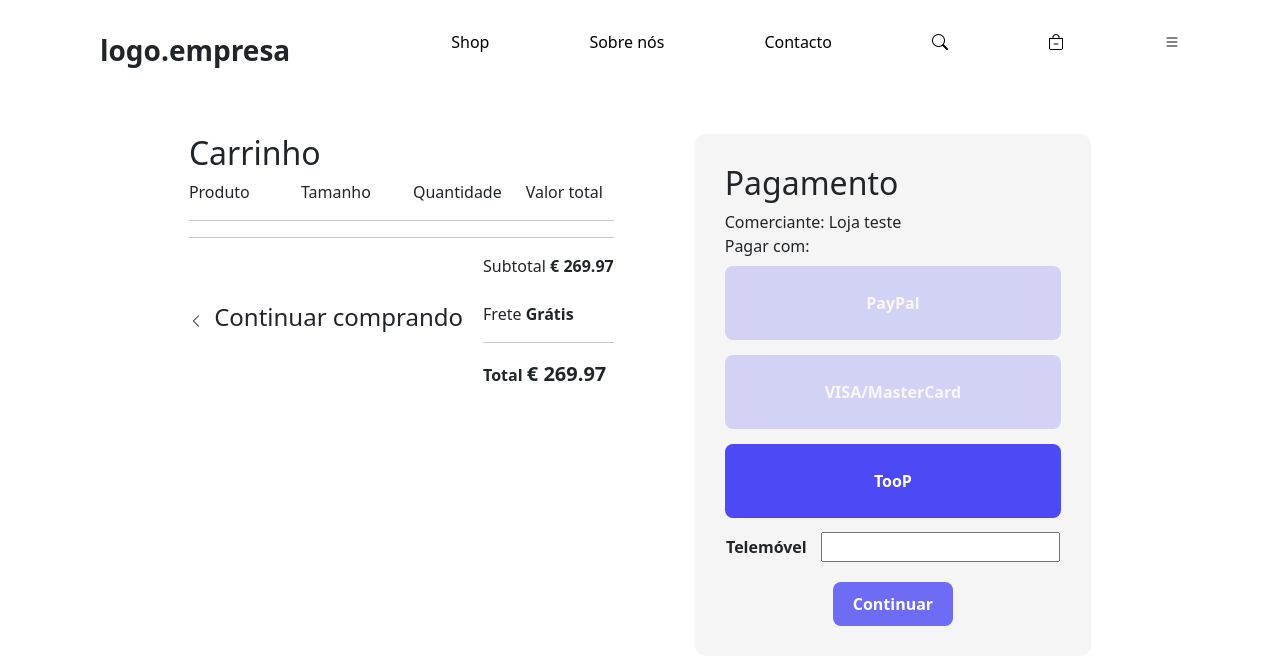
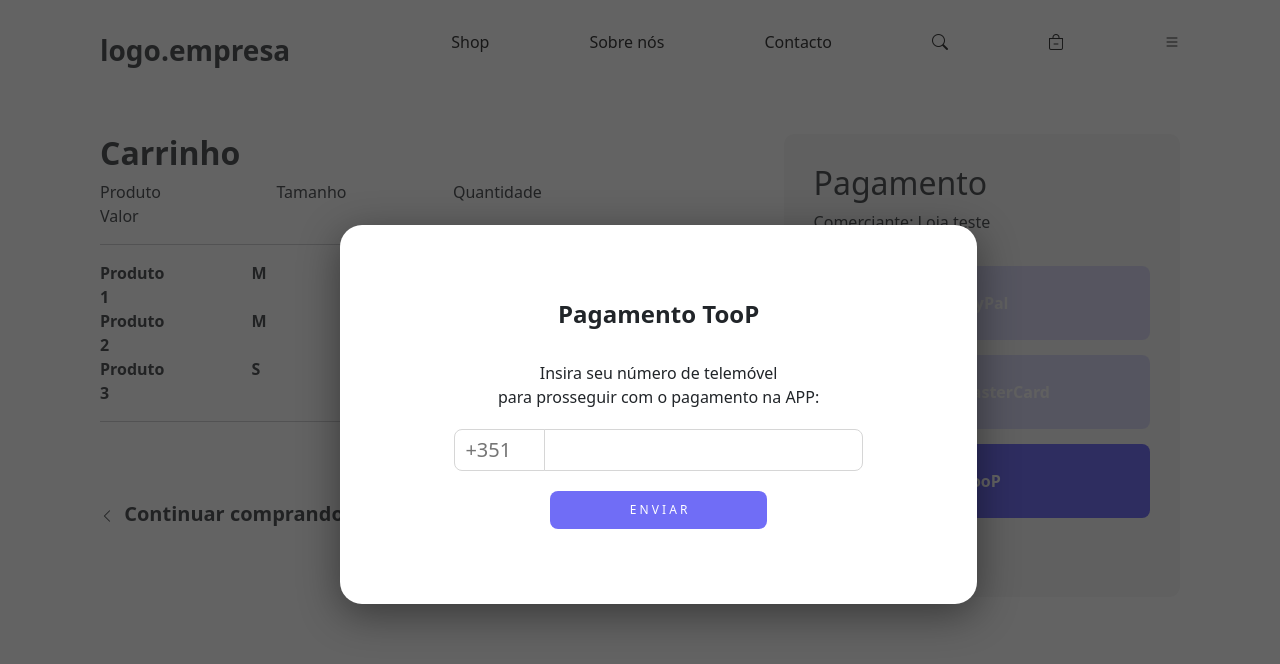
Before and after one commit to VIA-Consulting/toop-push-web, a plain HTML site: page index.html in a window 1280 px wide. Both pictures are taken after a click on the button "TooP". Drawn offline with nearby package versions, Linux system fonts and the light colour scheme.

Commit message:
feat: modal

```diff
--- a/index.html
+++ b/index.html
@@ -28,9 +28,10 @@
   </header>
 
   <main>
+    <section>
       <div>
         <div>
-        <h2>Carrinho</h2>
+          <h2><strong>Carrinho</strong></h2>
           <div class="row">
             <div class="col">
               <span>Produto</span>
@@ -42,22 +43,66 @@
               <span>Quantidade</span>
             </div>
             <div class="col">
-            <span>Valor total</span>
+              <span>Valor</span>
             </div>
           </div>
           <hr>
+          <div class="row">
+            <div class="col">
+              <strong>Produto 1</strong>
+            </div>
+            <div class="col">
+              <strong>M</strong>
+            </div>
+            <div class="col">
+              <strong>1</strong>
+            </div>
+            <div class="col">
+              <strong>€89.99</strong>
+            </div>
+          </div>
+          <div class="row">
+            <div class="col">
+              <strong>Produto 2</strong>
+            </div>
+            <div class="col">
+              <strong>M</strong>
+            </div>
+            <div class="col">
+              <strong>1</strong>
+            </div>
+            <div class="col">
+              <strong>€79.99</strong>
+            </div>
+          </div>
+          <div class="row">
+            <div class="col">
+              <strong>Produto 3</strong>
+            </div>
+            <div class="col">
+              <strong>S</strong>
+            </div>
+            <div class="col">
+              <strong>1</strong>
+            </div>
+            <div class="col">
+              <strong>€99.99</strong>
+            </div>
+          </div>
           <hr>
         </div>
 
         <div id="total-container">
           <div>
-          <h4>
+            <h5>
+              <strong>
                 <i style="font-size: 14px; margin-right: 5px;" class="bi bi-chevron-left"></i>
                 Continuar comprando
-          </h4>
+              </strong>
+            </h5>
           </div>
 
-        <div>
+          <div class="subtotal">
             <div>
               <span>Subtotal</span>
               <span><strong>€ 269.97</strong></span>
@@ -72,7 +117,7 @@
               <span><strong>Total</strong></span>
               <span style="font-size: 20px; font-weight: bold;">
                 €
-              <span id="total" style="font-size: 20px; font-weight: bold;">269.97</span>
+                <span id="total">269.97</span>
               </span>
             </div>
           </div>
@@ -98,13 +143,23 @@
           <button class="payment">
             <strong>TooP</strong>
           </button>
-        <form id="phone">
-          <label for="number">Telemóvel</label>
+        </div>
+      </div>
+    </section>
+
+    <div id="phone-container"></div>
+    <div id="phone">
+      <div>
+        <form>
+          <h4><strong>Pagamento TooP</strong></h4>
+          <br>
+          <span>Insira seu número de telemóvel<br>para prosseguir com o pagamento na APP:</span>
+          <div>
+            <input id="country" type="text" placeholder="+351">
             <input type="number" name="number" id="number">
+          </div>
+          <button type="button" id="enviar">E N V I A R</button>
         </form>
-      </div>
-      <div>
-        <button id="submit">Continuar</button>
       </div>
     </div>
   </main>
--- a/script.js
+++ b/script.js
@@ -9,8 +9,10 @@ paymentButtons.forEach((button, index) => {
     button.classList.add("active");
 
     if (index === 2) {
+      document.querySelector("#phone-container").classList.add("active");
       document.querySelector("#phone").classList.add("active");
     } else {
+      document.querySelector("#phone-container").classList.remove("active");
       document.querySelector("#phone").classList.remove("active");
     }
   });
@@ -19,10 +21,8 @@ paymentButtons.forEach((button, index) => {
 const comerciante = document.querySelector("#comerciante").innerHTML;
 const total = document.querySelector("#total").innerHTML;
 const phoneNumber = document.querySelector("#number");
-const submitButton = document.querySelector("#submit");
-submitButton.parentNode.style.display = "flex";
-submitButton.parentNode.style.justifyContent = "center";
-submitButton.addEventListener("click", () => {
+const enviarButton = document.querySelector("#enviar");
+enviarButton.addEventListener("click", () => {
   if (phoneNumber.value.length !== 0) {
     alert(
       `Comerciante: ${comerciante}\nTelemóvel: ${
@@ -31,6 +31,16 @@ submitButton.addEventListener("click", () => {
     );
     phoneNumber.value = "";
     paymentButtons[2].classList.remove("active");
+    document.querySelector("#phone-container").classList.remove("active");
     document.querySelector("#phone").classList.remove("active");
+  } else {
+    alert("Por favor insira um número de telemóvel");
   }
 });
+
+const phoneContainer = document.querySelector("#phone-container");
+phoneContainer.addEventListener("click", () => {
+  paymentButtons[2].classList.remove("active");
+  document.querySelector("#phone-container").classList.remove("active");
+  document.querySelector("#phone").classList.remove("active");
+});
--- a/style.css
+++ b/style.css
@@ -20,10 +20,11 @@ nav > ul > li > a {
   color: #000;
 }
 
-main {
+section {
   display: flex;
   justify-content: center;
-  gap: 7.5%;
+  gap: 16.5%;
+  margin: 0 auto;
   padding: 0 100px;
   margin-bottom: 25px;
 }
@@ -58,33 +59,97 @@ main {
   padding: 30px;
 }
 
-label {
-  margin-right: 10px;
-  margin-top: 10px;
-  font-weight: bold;
+#country {
+  width: 15%;
+  margin-right: -10px;
+  margin-top: 20px;
+}
+
+#phone-container {
+  display: none;
+  background-color: #212121;
+  position: absolute;
+  top: 0;
+  bottom: 0;
+  left: 0;
+  right: 0;
+  height: 100%;
+  opacity: 0.7;
 }
 
 #phone {
   display: none;
+}
+
+#phone > div {
+  display: flex;
+  justify-content: center;
+  align-items: center;
+  flex-direction: column;
+  z-index: 99;
+  position: absolute;
+  top: calc(100vh / 2 - 175px);
+  left: calc(100vw / 2 - 300px);
+}
+
+#phone form {
   text-align: center;
+  background-color: #fff;
+  padding: 75px 0;
+  opacity: 1;
+  border-radius: 22px;
+  box-shadow: 0px 10px 40px #0000006f;
+}
+
+#phone-container.active {
+  display: block;
 }
 
 #phone.active {
   display: block;
 }
 
-#submit {
+#enviar {
   border: none;
   background-color: #4d49f5;
-  font-weight: bold;
   color: #fff;
-  padding: 10px 20px;
+  padding: 10px 80px;
   border-radius: 8px;
   margin-top: 20px;
   opacity: 0.8;
+  font-size: 12px;
+  font-weight: 200;
 }
 
-#submit:hover {
+#enviar:hover {
   opacity: 1;
   cursor: pointer;
 }
+
+.col {
+  padding-right: 75px;
+}
+
+.subtotal {
+  width: 25%;
+}
+
+.subtotal > div {
+  display: flex;
+  justify-content: space-between;
+  align-items: center;
+}
+
+input {
+  border: 1px solid #d6d6d6;
+  padding: 5px 10px;
+  border-radius: 8px 0 0 8px;
+  font-size: 20px;
+}
+
+#number {
+  border-radius: 0 8px 8px 0;
+  color: #000;
+  font-weight: bold;
+  width: 50%;
+}
```
Lines whose indentation alone changed are shown as unchanged.
